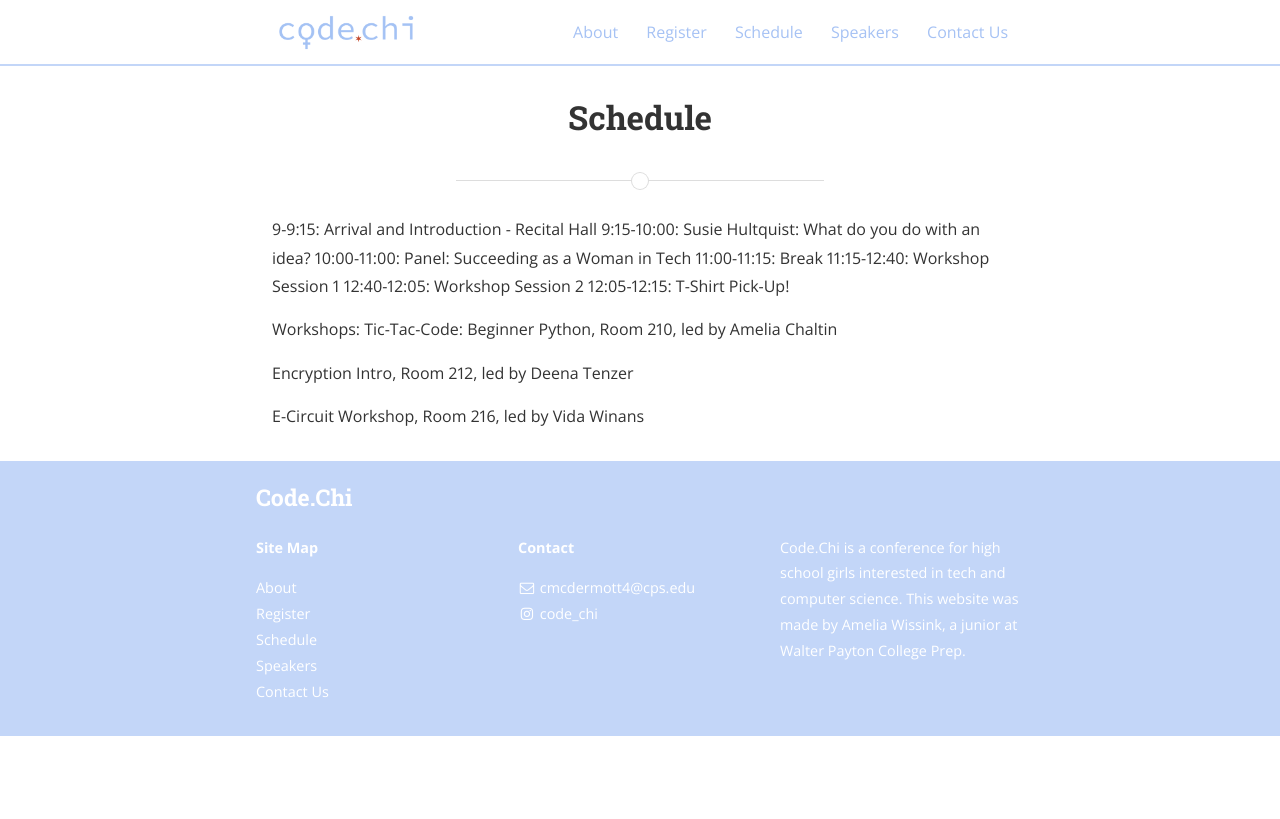
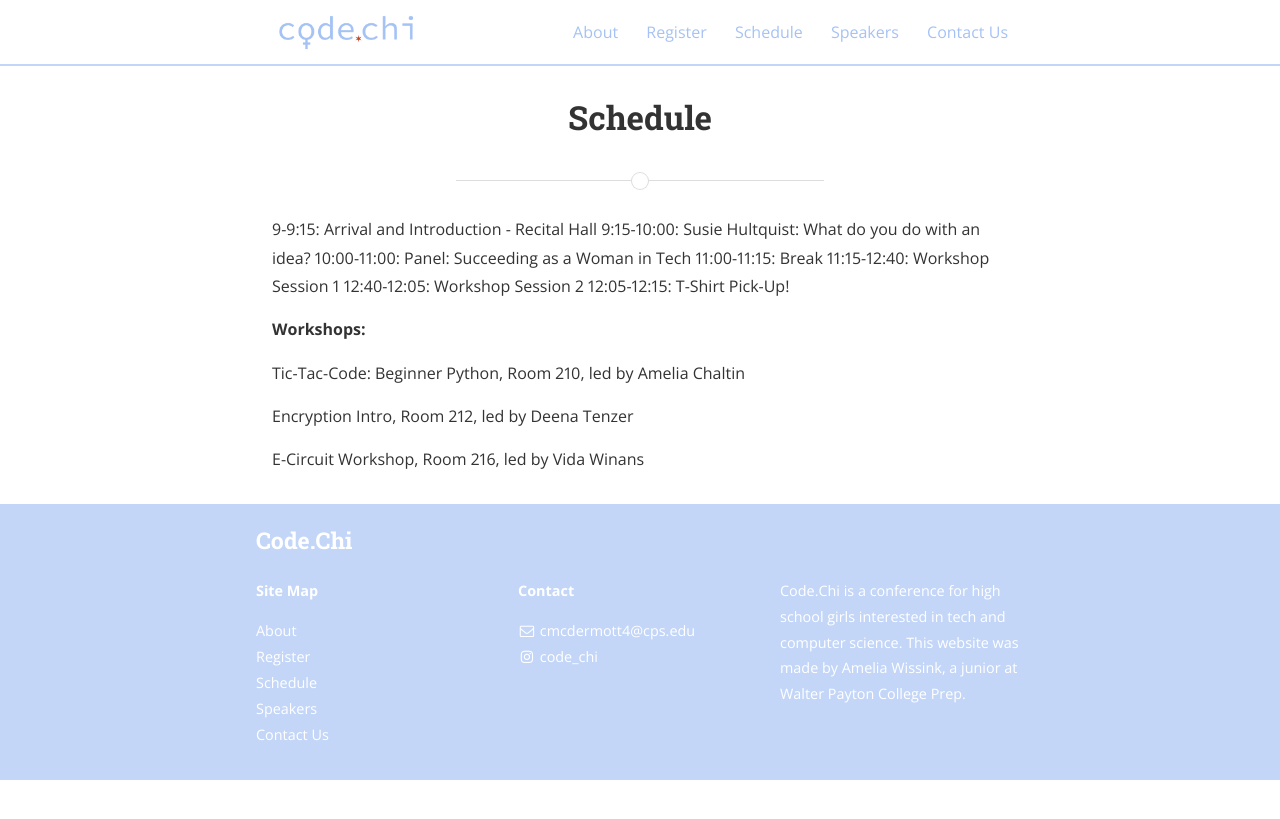
Before and after one commit to awissink/codechi, a Jekyll site: the page built from schedule.md, in a window 1280 px wide. Shown: the top 819 px of the page. Built offline with Jekyll 4.4.1, drawn with Linux system fonts in a browser that asks for light colours; nearby versions of some CDN libraries; part of the change alters nothing that is shown.

```diff
--- a/schedule.md
+++ b/schedule.md
@@ -12,7 +12,8 @@ permalink: /schedule/
 12:05-12:15: T-Shirt Pick-Up!
 
 
-Workshops:
+**Workshops:**
+
 Tic-Tac-Code: Beginner Python, Room 210, led by Amelia Chaltin
 
 Encryption Intro, Room 212, led by Deena Tenzer
```
